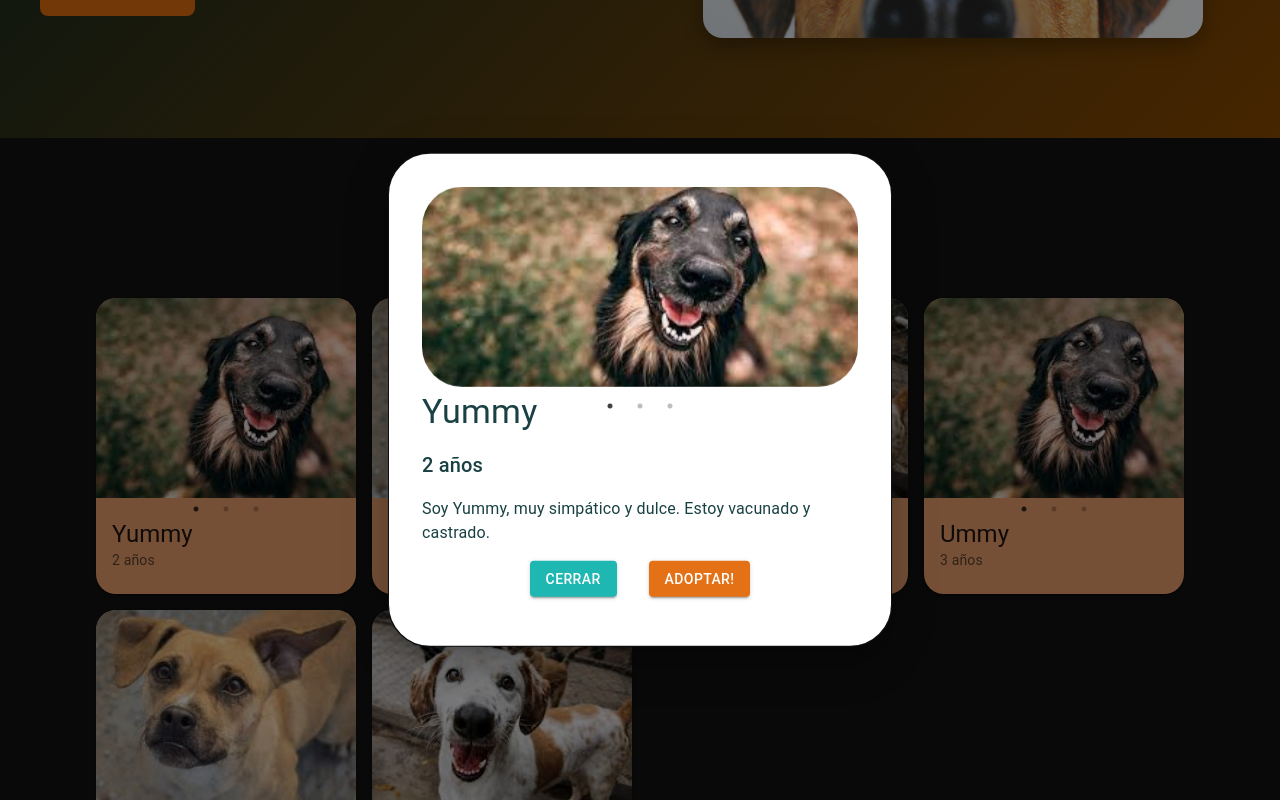
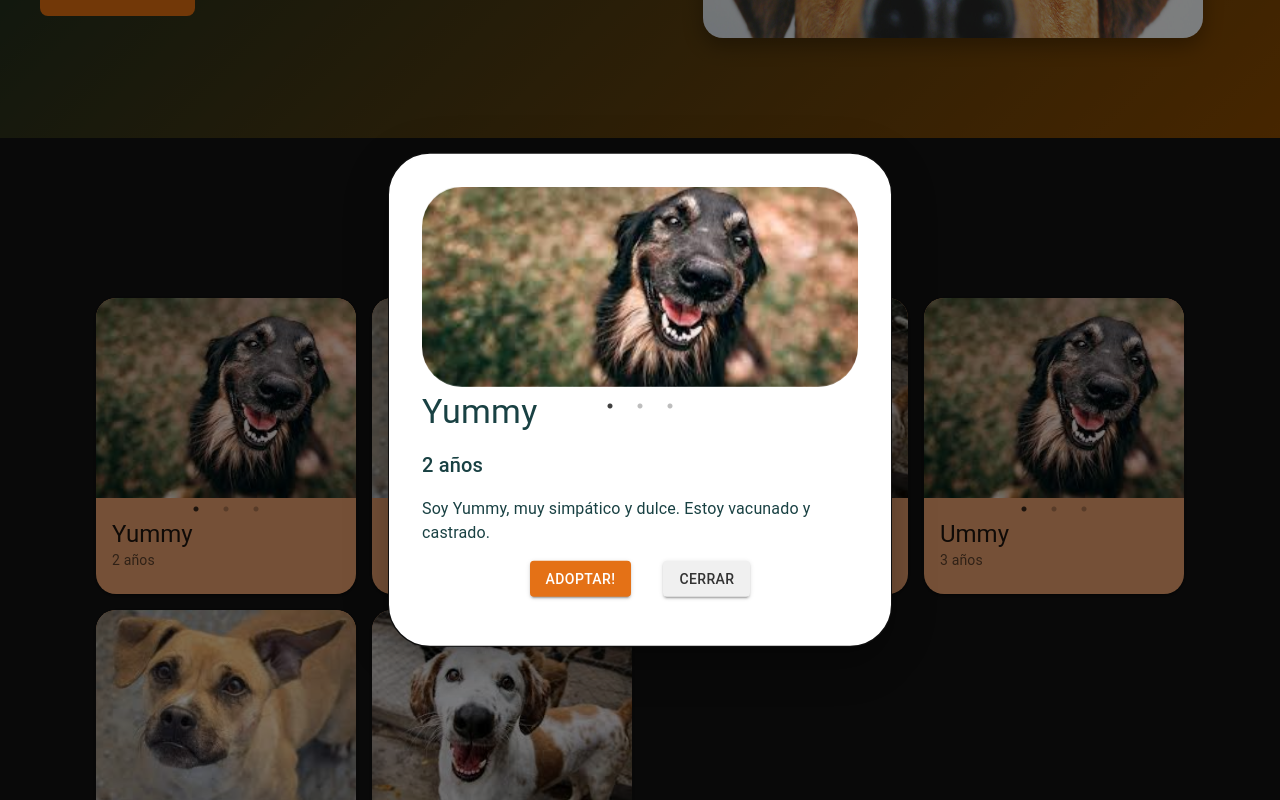
Before and after one commit to No-Country-simulation/c21-71-n-node-react, a Next.js app in the folder apps/next-app/: page /adoption in a window 1280 px wide. Both pictures are taken after a click on the element 226 px from the left and 970 px from the top of the page. Shown: the part 570-1370 px from the top of the page. Built offline with nearby package versions, Linux system fonts and the light colour scheme.

Commit message:
feat ✨: Update token validation for adoption feature.

```diff
--- a/apps/next-app/src/components/Galery/Galery.tsx
+++ b/apps/next-app/src/components/Galery/Galery.tsx
@@ -1,8 +1,21 @@
-import React, { useState } from 'react';
-import { Card, CardContent, Typography, CardMedia, Button, Modal, Box, Select, MenuItem, FormControl, InputLabel, SelectChangeEvent } from '@mui/material';
-import Grid from '@mui/material/Grid2';
-import Slider from 'react-slick';
-import {jwtDecode} from 'jwt-decode';
+import React, { useState } from "react";
+import {
+  Card,
+  CardContent,
+  Typography,
+  CardMedia,
+  Button,
+  Modal,
+  Box,
+  Select,
+  MenuItem,
+  FormControl,
+  InputLabel,
+  SelectChangeEvent,
+} from "@mui/material";
+import Grid from "@mui/material/Grid2";
+import Slider from "react-slick";
+import { jwtDecode } from "jwt-decode";
 import { useRouter } from "next/navigation";
 
 interface Pet {
@@ -13,62 +26,63 @@ interface Pet {
   type: string;
 }
 
-interface DecodedToken{
-    roleId:string,
-    exp: number,
-    iat: number,
-    email: string,
+interface DecodedToken {
+  roleId: string;
+  exp: number;
+  iat: number;
+  email: string;
 }
 
 const pets: Pet[] = [
   {
-        name: 'Yummy',
-        age: '2 años',
-        description: 'Soy Yummy, muy simpático y dulce. Estoy vacunado y castrado.',
-        images: ['/perro1.jfif', '/perro2.jfif', '/perro3.jfif'],
-        type: 'dog'
+    name: "Yummy",
+    age: "2 años",
+    description: "Soy Yummy, muy simpático y dulce. Estoy vacunado y castrado.",
+    images: ["/perro1.jfif", "/perro2.jfif", "/perro3.jfif"],
+    type: "dog",
   },
   {
-        name: 'Mowgli',
-        age: '4 años',
-        description: 'Soy Mowgli, muy tranquilo. Estoy vacunado y castrado.',
-        images: ['/perro2.jfif', '/perro3.jfif', '/perro1.jfif'],
-        type: 'dog'
+    name: "Mowgli",
+    age: "4 años",
+    description: "Soy Mowgli, muy tranquilo. Estoy vacunado y castrado.",
+    images: ["/perro2.jfif", "/perro3.jfif", "/perro1.jfif"],
+    type: "dog",
   },
   {
-        name: 'Burako',
-        age: '1 año y 6 meses',
-        description: 'Soy Burako, un caballero elegante. Estoy vacunado y castrado.',
-        images: ['/perro3.jfif', '/perro2.jfif', '/perro1.jfif'],
-        type: 'dog'
+    name: "Burako",
+    age: "1 año y 6 meses",
+    description:
+      "Soy Burako, un caballero elegante. Estoy vacunado y castrado.",
+    images: ["/perro3.jfif", "/perro2.jfif", "/perro1.jfif"],
+    type: "dog",
   },
   {
-        name: 'Ummy',
-        age: '3 años',
-        description: 'Soy Yummy, muy simpático y dulce. Estoy vacunado y castrado.',
-        images: ['/perro1.jfif', '/perro2.jfif', '/perro3.jfif'],
-        type: 'dog'
+    name: "Ummy",
+    age: "3 años",
+    description: "Soy Yummy, muy simpático y dulce. Estoy vacunado y castrado.",
+    images: ["/perro1.jfif", "/perro2.jfif", "/perro3.jfif"],
+    type: "dog",
   },
   {
-        name: 'Li',
-        age: '4 años y 7 meses',
-        description: 'Soy Li, muy tranquilo. Estoy vacunado y castrado.',
-        images: ['/perro2.jfif', '/perro3.jfif', '/perro1.jfif'],
-        type: 'other'
+    name: "Li",
+    age: "4 años y 7 meses",
+    description: "Soy Li, muy tranquilo. Estoy vacunado y castrado.",
+    images: ["/perro2.jfif", "/perro3.jfif", "/perro1.jfif"],
+    type: "other",
   },
   {
-        name: 'Kika',
-        age: '6 años y 6 meses',
-        description: 'Soy Kika, muy simpática. Estoy vacunada y castrada.',
-        images: ['/perro3.jfif', '/perro2.jfif', '/perro1.jfif'],
-        type: 'cat'
+    name: "Kika",
+    age: "6 años y 6 meses",
+    description: "Soy Kika, muy simpática. Estoy vacunada y castrada.",
+    images: ["/perro3.jfif", "/perro2.jfif", "/perro1.jfif"],
+    type: "cat",
   },
 ];
 
 const Galery: React.FC = () => {
   const [open, setOpen] = useState(false);
   const [selectedPet, setSelectedPet] = useState<Pet | null>(null);
-    const [filter, setFilter] = useState<string>('all');
+  const [filter, setFilter] = useState<string>("all");
 
   const router = useRouter();
 
@@ -94,11 +108,12 @@ const Galery: React.FC = () => {
     slidesToScroll: 1,
   };
 
-    const filteredPets = filter === 'all' ? pets : pets.filter((pet) => pet.type === filter);
+  const filteredPets =
+    filter === "all" ? pets : pets.filter((pet) => pet.type === filter);
 
   // Nueva función para verificar el token
   const isTokenValid = () => {
-        const token = localStorage.getItem('pr-ado--token');
+    const token = localStorage.getItem("pr-ado--token");
     if (!token) {
       return false; // No hay token
     }
@@ -113,7 +128,7 @@ const Galery: React.FC = () => {
 
       return true; // El token es válido
     } catch (e: unknown) {
-            console.error(e)
+      console.error(e);
       return false; // Error al decodificar el token
     }
   };
@@ -127,7 +142,7 @@ const Galery: React.FC = () => {
     } else {
       // El token no es válido, redirigir al usuario a iniciar sesión
       alert("Por favor, inicia sesión para adoptar.");
-            router.push("/auth/login")
+      router.push("/auth/login");
       // window.location.href = '/login';
     }
   };
@@ -135,16 +150,43 @@ const Galery: React.FC = () => {
   return (
     <>
       {/* Filtro de tipo de mascota */}
-            <Box sx={{ marginBottom: 10, display: 'flex', justifyContent: 'center', alignItems: 'center', padding: '2vh', borderRadius: 8, boxShadow: '0px 0px 10px rgba(0,0,0,0.1)', maxWidth: '40vw', margin: '0 auto', }}>
-                <FormControl variant="outlined" fullWidth sx={{ minWidth: 220, borderRadius: 5, color: 'white' }}>
-                    <InputLabel id="filter-label" sx={{ borderRadius: 5, borderColor: 'white', color: 'white', "&.Mui-focused": { color: 'white' } }}>Filtrar por Tipo</InputLabel>
+      <Box
+        sx={{
+          marginBottom: 10,
+          display: "flex",
+          justifyContent: "center",
+          alignItems: "center",
+          padding: "2vh",
+          borderRadius: 8,
+          boxShadow: "0px 0px 10px rgba(0,0,0,0.1)",
+          maxWidth: "40vw",
+          margin: "0 auto",
+        }}
+      >
+        <FormControl
+          variant="outlined"
+          fullWidth
+          sx={{ minWidth: 220, borderRadius: 5, color: "white" }}
+        >
+          <InputLabel
+            id="filter-label"
+            sx={{
+              borderRadius: 5,
+              borderColor: "white",
+              color: "white",
+              "&.Mui-focused": { color: "white" },
+            }}
+          >
+            Filtrar por Tipo
+          </InputLabel>
           <Select
             labelId="filter-label"
             value={filter}
             onChange={handleFilterChange}
             label="Filtrar por Tipo"
             sx={{
-                            color: 'white', borderRadius: 5,
+              color: "white",
+              borderRadius: 5,
               "&.MuiOutlinedInput-root": {
                 "& fieldset": { borderColor: "white" },
                 "&:hover fieldset": { borderColor: "white" },
@@ -153,8 +195,8 @@ const Galery: React.FC = () => {
             }}
             MenuProps={{ PaperProps: { sx: { borderRadius: 5 } } }}
           >
-                        <MenuItem value="all" >Todos</MenuItem>
-                        <MenuItem value="dog" >Perros</MenuItem>
+            <MenuItem value="all">Todos</MenuItem>
+            <MenuItem value="dog">Perros</MenuItem>
             <MenuItem value="cat">Gatos</MenuItem>
             <MenuItem value="other">Otros</MenuItem>
           </Select>
@@ -162,35 +204,49 @@ const Galery: React.FC = () => {
       </Box>
 
       {/* Galería de mascotas */}
-            <Grid container spacing={2} sx={{ width: '85vw' }}>
+      <Grid container spacing={2} sx={{ width: "85vw" }}>
         {filteredPets.map((pet, index) => (
           <Grid size={{ xs: 12, sm: 6, md: 3 }} key={index}>
             <Card
               sx={{
-                                backgroundColor: '#ECA26E',
+                backgroundColor: "#ECA26E",
                 borderRadius: 5,
-                                cursor: 'pointer',
-                                transition: 'transform 0.3s, box-shadow 0.3s',
-                                "&:hover": { transform: 'scale(1.05)', boxShadow: '0px 8px 16px rgba(0, 0, 0, 0.2)' },
+                cursor: "pointer",
+                transition: "transform 0.3s, box-shadow 0.3s",
+                "&:hover": {
+                  transform: "scale(1.05)",
+                  boxShadow: "0px 8px 16px rgba(0, 0, 0, 0.2)",
+                },
               }}
               onClick={(e) => {
-                                if (!(e.target as HTMLElement).closest('.slick-dots')) {
+                if (!(e.target as HTMLElement).closest(".slick-dots")) {
                   handleOpen(pet);
                 }
               }}
             >
-                            <div className="slider-container" {...(open ? { inert: true } : {})}>
+              <div
+                className="slider-container"
+                {...(open ? { inert: true } : {})}
+              >
                 <Slider {...settings}>
                   {pet.images.map((image, idx) => (
                     <div key={idx}>
-                                            <CardMedia component="img" height="200" image={image} alt={`${pet.name} - ${idx + 1}`} onClick={() => handleOpen(pet)} />
+                      <CardMedia
+                        component="img"
+                        height="200"
+                        image={image}
+                        alt={`${pet.name} - ${idx + 1}`}
+                        onClick={() => handleOpen(pet)}
+                      />
                     </div>
                   ))}
                 </Slider>
               </div>
               <CardContent>
                 <Typography variant="h5">{pet.name}</Typography>
-                                <Typography variant="body2" color="text.secondary">{pet.age}</Typography>
+                <Typography variant="body2" color="text.secondary">
+                  {pet.age}
+                </Typography>
               </CardContent>
             </Card>
           </Grid>
@@ -201,45 +257,66 @@ const Galery: React.FC = () => {
       <Modal open={open} onClose={handleClose}>
         <Box
           sx={{
-                        position: 'absolute',
-                        top: '50%',
-                        left: '50%',
-                        transform: 'translate(-50%, -50%)',
+            position: "absolute",
+            top: "50%",
+            left: "50%",
+            transform: "translate(-50%, -50%)",
             width: 500,
-                        bgcolor: 'background.paper',
+            bgcolor: "background.paper",
             borderRadius: 10,
             boxShadow: 24,
             p: 4,
           }}
         >
           {selectedPet && (
-                        <Box sx={{ alignContent: 'center' }}>
+            <Box sx={{ alignContent: "center" }}>
               <Slider {...settings}>
                 {selectedPet.images.map((image, idx) => (
                   <div key={idx}>
-                                        <CardMedia component="img" height="200" image={image} alt={`${selectedPet.name} - ${idx + 1}`} sx={{ borderRadius: 10 }} />
+                    <CardMedia
+                      component="img"
+                      height="200"
+                      image={image}
+                      alt={`${selectedPet.name} - ${idx + 1}`}
+                      sx={{ borderRadius: 10 }}
+                    />
                   </div>
                 ))}
               </Slider>
-                            <Typography variant="h4" sx={{ color: '#194143' }}>{selectedPet.name}</Typography>
-                            <Typography variant="h6" sx={{ color: '#194143' }} mt={2}>{selectedPet.age}</Typography>
-                            <Typography variant="body1" mt={2} sx={{ color: '#194143' }}>{selectedPet.description}</Typography>
-                            <Box sx={{ display: 'flex', justifyContent: 'center' }}>
-                                <Button
-                                    onClick={handleClose}
-                                    variant="contained"
-                                    color="primary"
-                                    sx={{ m: 2, backgroundColor: "#1eb7b2", "&:hover": { backgroundColor: "#189e9b" } }}
-                                >
-                                    Cerrar
-                                </Button>
+              <Typography variant="h4" sx={{ color: "#194143" }}>
+                {selectedPet.name}
+              </Typography>
+              <Typography variant="h6" sx={{ color: "#194143" }} mt={2}>
+                {selectedPet.age}
+              </Typography>
+              <Typography variant="body1" mt={2} sx={{ color: "#194143" }}>
+                {selectedPet.description}
+              </Typography>
+              <Box sx={{ display: "flex", justifyContent: "center" }}>
                 <Button
                   onClick={handleAdopt} // Llama a la función de adopción
                   variant="contained"
                   color="primary"
-                                    sx={{ m: 2, backgroundColor: "#e47116", "&:hover": { backgroundColor: "#c4530a" } }}
+                  sx={{
+                    m: 2,
+                    backgroundColor: "#e47116",
+                    "&:hover": { backgroundColor: "#c4530a" },
+                  }}
                 >
                   Adoptar!
+                </Button>
+                <Button
+                  onClick={handleClose}
+                  variant="contained"
+                  color="secondary"
+                  sx={{
+                    m: 2,
+                    backgroundColor: "#f0f0f0",
+                    color: "#333",
+                    "&:hover": { backgroundColor: "#e0e0e0" },
+                  }}
+                >
+                  Cerrar
                 </Button>
               </Box>
             </Box>
```
Lines whose indentation alone changed are shown as unchanged.
